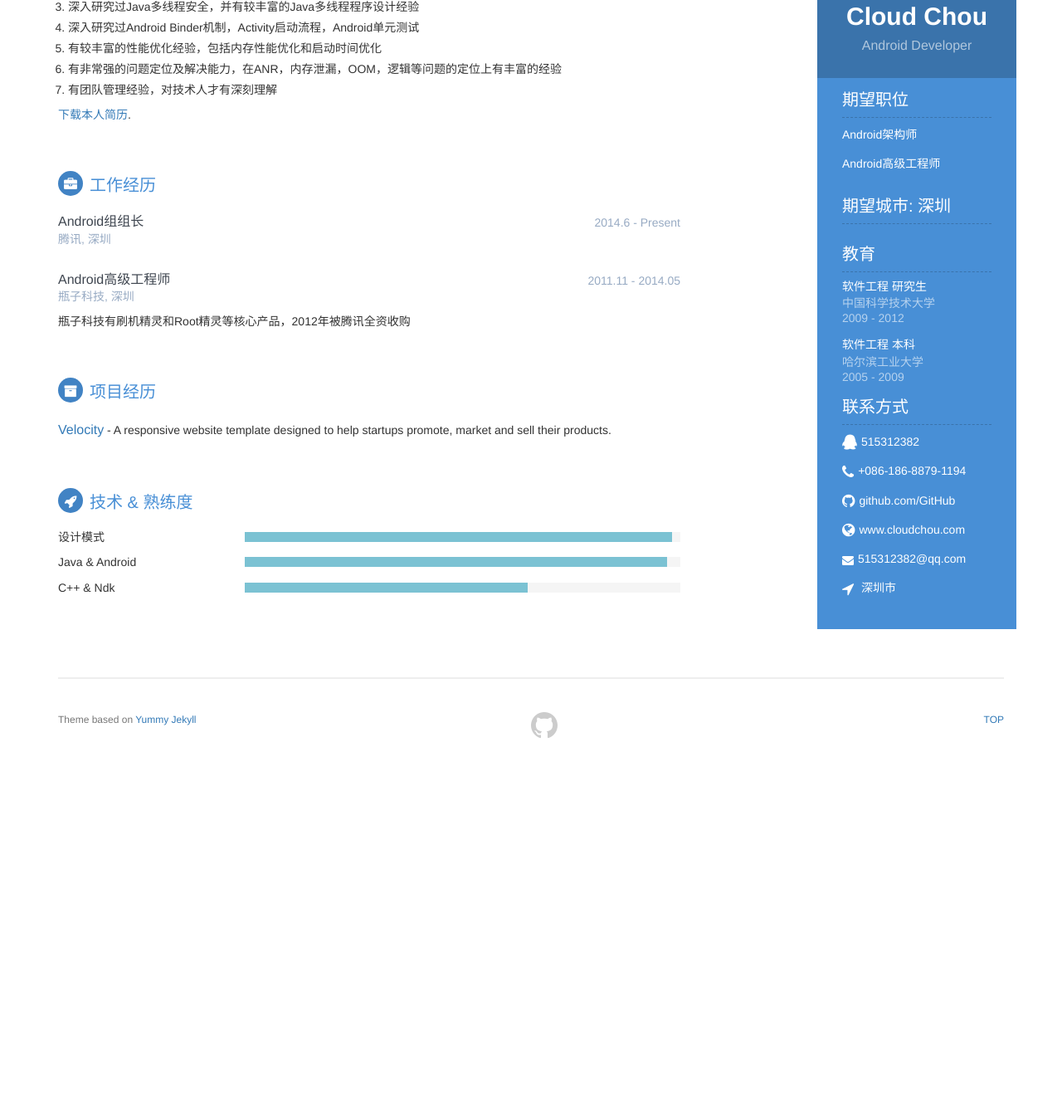
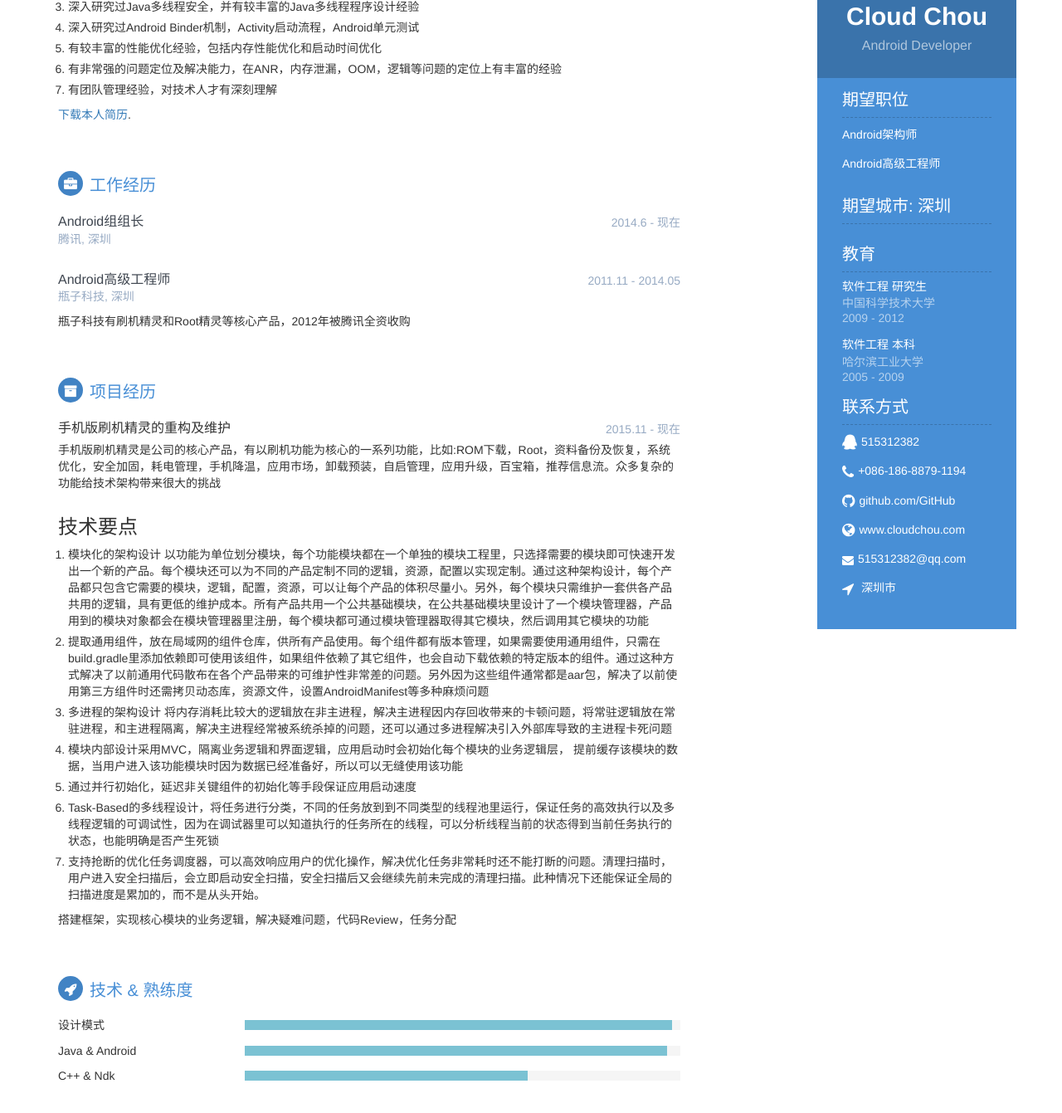
Before and after one commit to cloudchou/cloudchou.github.io, a Jekyll site: the page built from about.md, in a window 1280 px wide and 1400 px high, scrolled down 327 px. Shown: the top 1341 px of the window at 83% size. Built offline with Jekyll 4.4.1, drawn with Linux system fonts in a browser that asks for light colours; before the commit the page ends 1225 px from its top, so only the background shows below that.

Commit message:
提交第1个工程

```diff
--- a/_includes/experience.html
+++ b/_includes/experience.html
@@ -4,7 +4,7 @@
         <div class="meta">
             <div class="upper-row">
                 <h3 class="job-title">Android组组长</h3>
-                <div class="time">2014.6 - Present</div>
+                <div class="time">2014.6 - 现在</div>
             </div>
             <!--//upper-row-->
             <div class="company">腾讯, 深圳</div>
--- a/_includes/projects.html
+++ b/_includes/projects.html
@@ -2,6 +2,31 @@
     <h2 class="section-title"><i class="fa fa-archive"></i>项目经历</h2>
     <!--//intro-->
     <div class="item">
-        <span class="project-title"><a href="#hook">Velocity</a></span> - <span class="project-tagline">A responsive website template designed to help startups promote, market and sell their products.</span>
+        <div class="meta">
+            <div class="upper-row">
+                <h3 class="project-title">手机版刷机精灵的重构及维护</h3>
+                <div class="time">2015.11 - 现在</div>
+            </div>
+            <!--//upper-row-->
+        </div>
+        <!--//meta-->
+        <div class="intro">
+            <p>手机版刷机精灵是公司的核心产品，有以刷机功能为核心的一系列功能，比如:ROM下载，Root，资料备份及恢复，系统优化，安全加固，耗电管理，手机降温，应用市场，卸载预装，自启管理，应用升级，百宝箱，推荐信息流。众多复杂的功能给技术架构带来很大的挑战</p>
+        </div>
+        <div class="tech">
+            <h3 class="tech-key-point">技术要点</h3>
+            <ol>
+                <li>模块化的架构设计 以功能为单位划分模块，每个功能模块都在一个单独的模块工程里，只选择需要的模块即可快速开发出一个新的产品。每个模块还可以为不同的产品定制不同的逻辑，资源，配置以实现定制。通过这种架构设计，每个产品都只包含它需要的模块，逻辑，配置，资源，可以让每个产品的体积尽量小。另外，每个模块只需维护一套供各产品共用的逻辑，具有更低的维护成本。所有产品共用一个公共基础模块，在公共基础模块里设计了一个模块管理器，产品用到的模块对象都会在模块管理器里注册，每个模块都可通过模块管理器取得其它模块，然后调用其它模块的功能</li>
+                <li>提取通用组件，放在局域网的组件仓库，供所有产品使用。每个组件都有版本管理，如果需要使用通用组件，只需在build.gradle里添加依赖即可使用该组件，如果组件依赖了其它组件，也会自动下载依赖的特定版本的组件。通过这种方式解决了以前通用代码散布在各个产品带来的可维护性非常差的问题。另外因为这些组件通常都是aar包，解决了以前使用第三方组件时还需拷贝动态库，资源文件，设置AndroidManifest等多种麻烦问题</li>
+                <li>多进程的架构设计 将内存消耗比较大的逻辑放在非主进程，解决主进程因内存回收带来的卡顿问题，将常驻逻辑放在常驻进程，和主进程隔离，解决主进程经常被系统杀掉的问题，还可以通过多进程解决引入外部库导致的主进程卡死问题</li>
+                <li>模块内部设计采用MVC，隔离业务逻辑和界面逻辑，应用启动时会初始化每个模块的业务逻辑层， 提前缓存该模块的数据，当用户进入该功能模块时因为数据已经准备好，所以可以无缝使用该功能</li>
+                <li>通过并行初始化，延迟非关键组件的初始化等手段保证应用启动速度</li>
+                <li>Task-Based的多线程设计，将任务进行分类，不同的任务放到到不同类型的线程池里运行，保证任务的高效执行以及多线程逻辑的可调试性，因为在调试器里可以知道执行的任务所在的线程，可以分析线程当前的状态得到当前任务执行的状态，也能明确是否产生死锁</li>
+                <li>支持抢断的优化任务调度器，可以高效响应用户的优化操作，解决优化任务非常耗时还不能打断的问题。清理扫描时，用户进入安全扫描后，会立即启动安全扫描，安全扫描后又会继续先前未完成的清理扫描。此种情况下还能保证全局的扫描进度是累加的，而不是从头开始。</li>
+            </ol>
+        </div>
+        <div class="responsibility">
+            <p>搭建框架，实现核心模块的业务逻辑，解决疑难问题，代码Review，任务分配</p>
+        </div>
     </div>
 </section>
```
